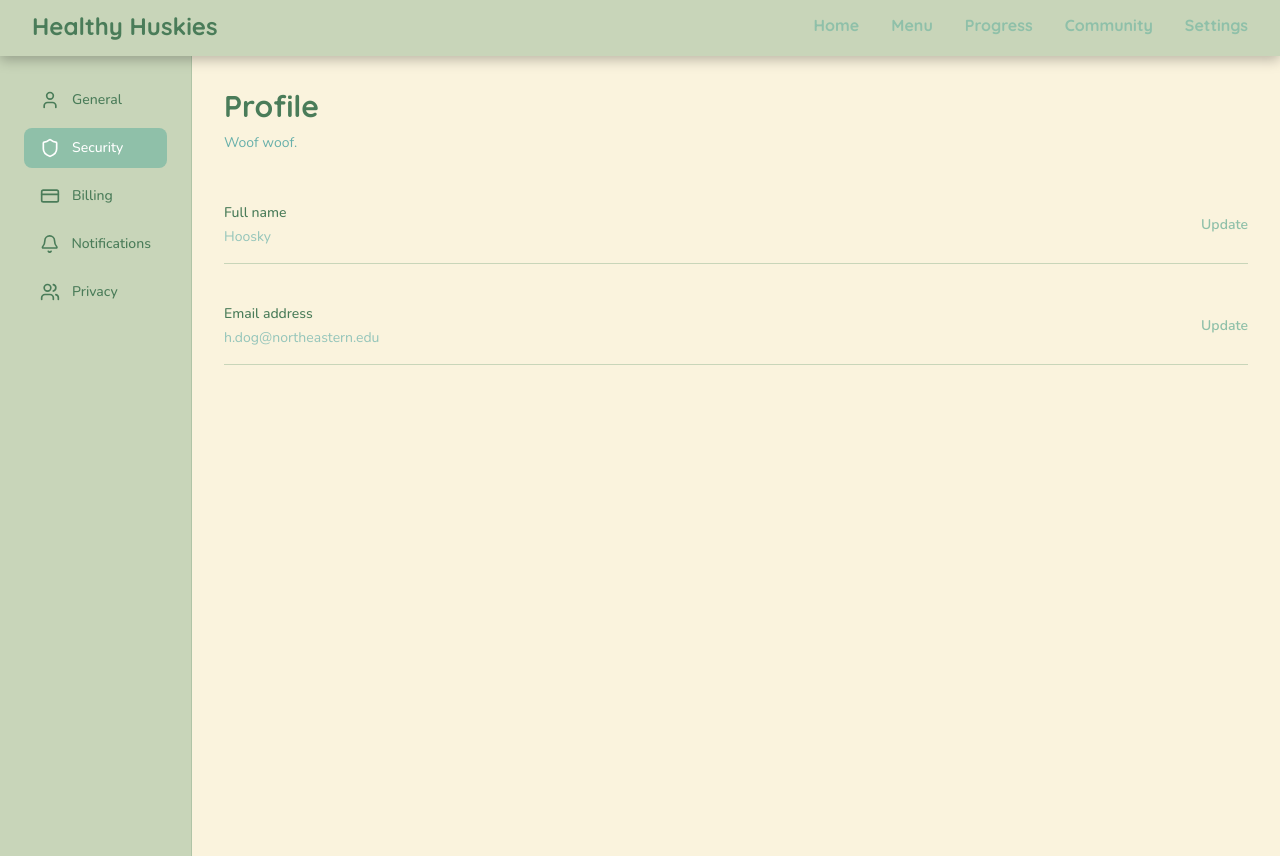
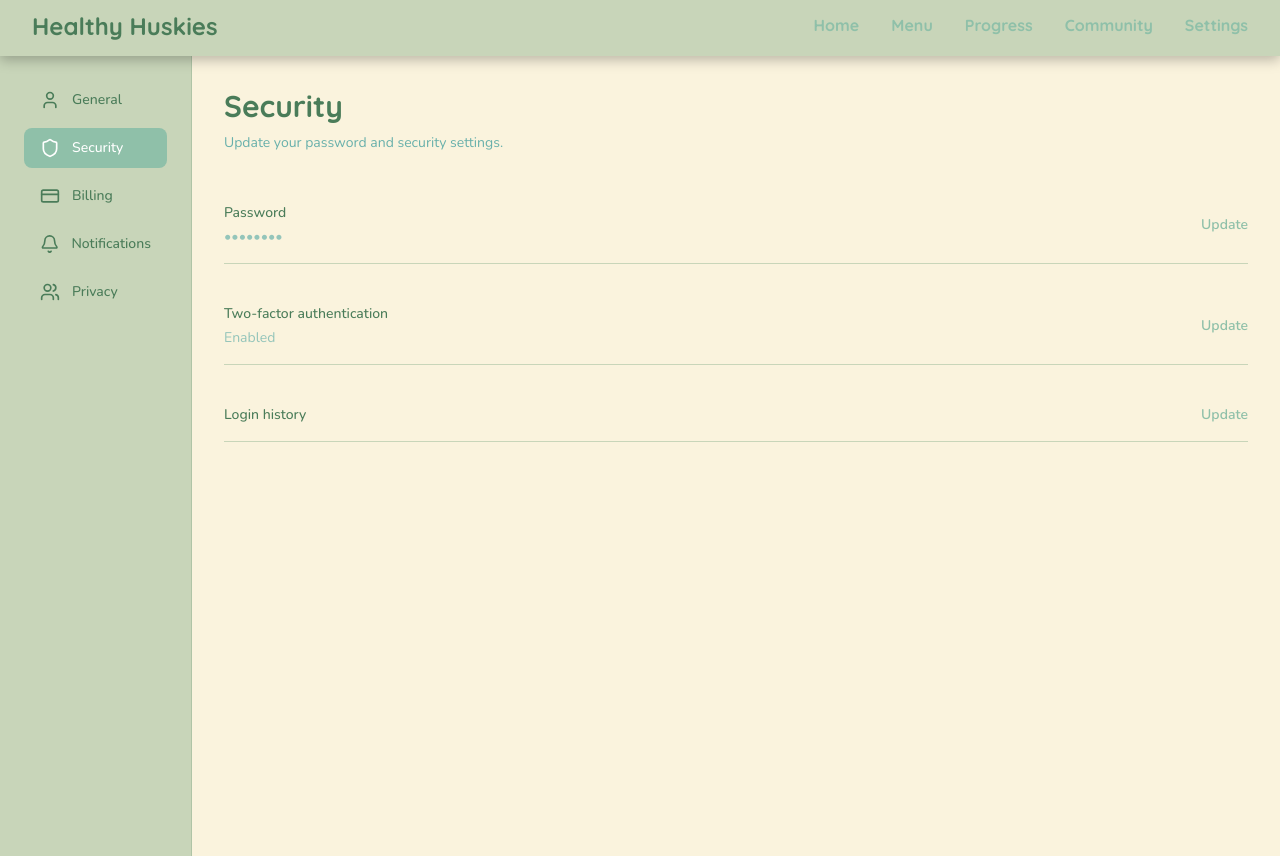
Before and after one commit to Oasis-NEU/f25-group-11, a React (Vite) app in the folder project-series/: page /settings in a window 1280 px wide. Both pictures are taken after a click on the button "Security". Built offline with nearby package versions, Linux system fonts and the light colour scheme.

Commit message:
added more to settings page

```diff
--- a/project-series/src/pages/settings.jsx
+++ b/project-series/src/pages/settings.jsx
@@ -8,7 +8,7 @@ export default function Settings() {
     <div className="min-h-screen bg-egg">
       <div className="flex">
         {/* Sidebar */}
-        <aside className="w-48 bg-tea border-r border-green/20 p-6 min-h-screen">
+        <aside className="w-48 bg-tea border-r border-green/20 p-6 min-h-screen sticky top-6">
           <nav className="space-y-2">
             <SidebarItem
               icon={User}
@@ -45,17 +45,100 @@ export default function Settings() {
 
         {/* Main content */}
         <main className="flex-1 p-8 bg-egg">
+          {/* General Tab */}
+          {activeTab === "general" && (
             <section className="mb-12">
               <h1 className="font-display text-3xl font-bold text-green mb-2">
                 Profile
               </h1>
-            <p className="font-sans text-sm text-teal mb-8">Woof woof.</p>
+              <p className="font-sans text-sm text-teal mb-8">
+                Manage your personal information and preferences.
+              </p>
 
               <div className="space-y-6">
                 <SettingRow label="Full name" value="Hoosky" />
-              <SettingRow label="Email address" value="h.dog@northeastern.edu" />
+                <SettingRow
+                  label="Email address"
+                  value="h.dog@northeastern.edu"
+                />
+
               </div>
             </section>
+          )}
+
+          {/* Security Tab */}
+          {activeTab === "security" && (
+            <section className="mb-12">
+              <h1 className="font-display text-3xl font-bold text-green mb-2">
+                Security
+              </h1>
+              <p className="font-sans text-sm text-teal mb-8">
+                Update your password and security settings.
+              </p>
+
+              <div className="space-y-6">
+                <SettingRow label="Password" value="••••••••" />
+                <SettingRow label="Two-factor authentication" value="Enabled" />
+                <SettingRow label="Login history" value="" />
+              </div>
+            </section>
+          )}
+
+          {/* Billing Tab */}
+          {activeTab === "billing" && (
+            <section className="mb-12">
+              <h1 className="font-display text-3xl font-bold text-green mb-2">
+                Billing
+              </h1>
+              <p className="font-sans text-sm text-teal mb-8">
+                Manage your meal plan and payment methods.
+              </p>
+
+              <div className="space-y-6">
+                <SettingRow label="Meal plan" value="Unlimited Plus" />
+                <SettingRow label="Dining dollars" value="$250.00" />
+                <SettingRow label="Payment method" value="Visa •••• 4242" />
+              </div>
+            </section>
+          )}
+
+          {/* Notifications Tab */}
+          {activeTab === "notifications" && (
+            <section className="mb-12">
+              <h1 className="font-display text-3xl font-bold text-green mb-2">
+                Notifications
+              </h1>
+              <p className="font-sans text-sm text-teal mb-8">
+                Choose what notifications you receive.
+              </p>
+
+              <div className="space-y-6">
+                <SettingRow label="Email notifications" value="Enabled" />
+                <SettingRow label="Push notifications" value="Enabled" />
+                <SettingRow label="Daily calorie summary" value="Enabled" />
+                <SettingRow label="Dining hall updates" value="Disabled" />
+              </div>
+            </section>
+          )}
+
+          {/* Privacy Tab */}
+          {activeTab === "privacy" && (
+            <section className="mb-12">
+              <h1 className="font-display text-3xl font-bold text-green mb-2">
+                Privacy
+              </h1>
+              <p className="font-sans text-sm text-teal mb-8">
+                Control your data and privacy settings.
+              </p>
+
+              <div className="space-y-6">
+                <SettingRow label="Profile visibility" value="Friends only" />
+                <SettingRow label="Show meal history" value="Private" />
+                <SettingRow label="Data sharing" value="Disabled" />
+                <SettingRow label="Delete account" value="" />
+              </div>
+            </section>
+          )}
         </main>
       </div>
     </div>
```
Lines whose indentation alone changed are shown as unchanged.
